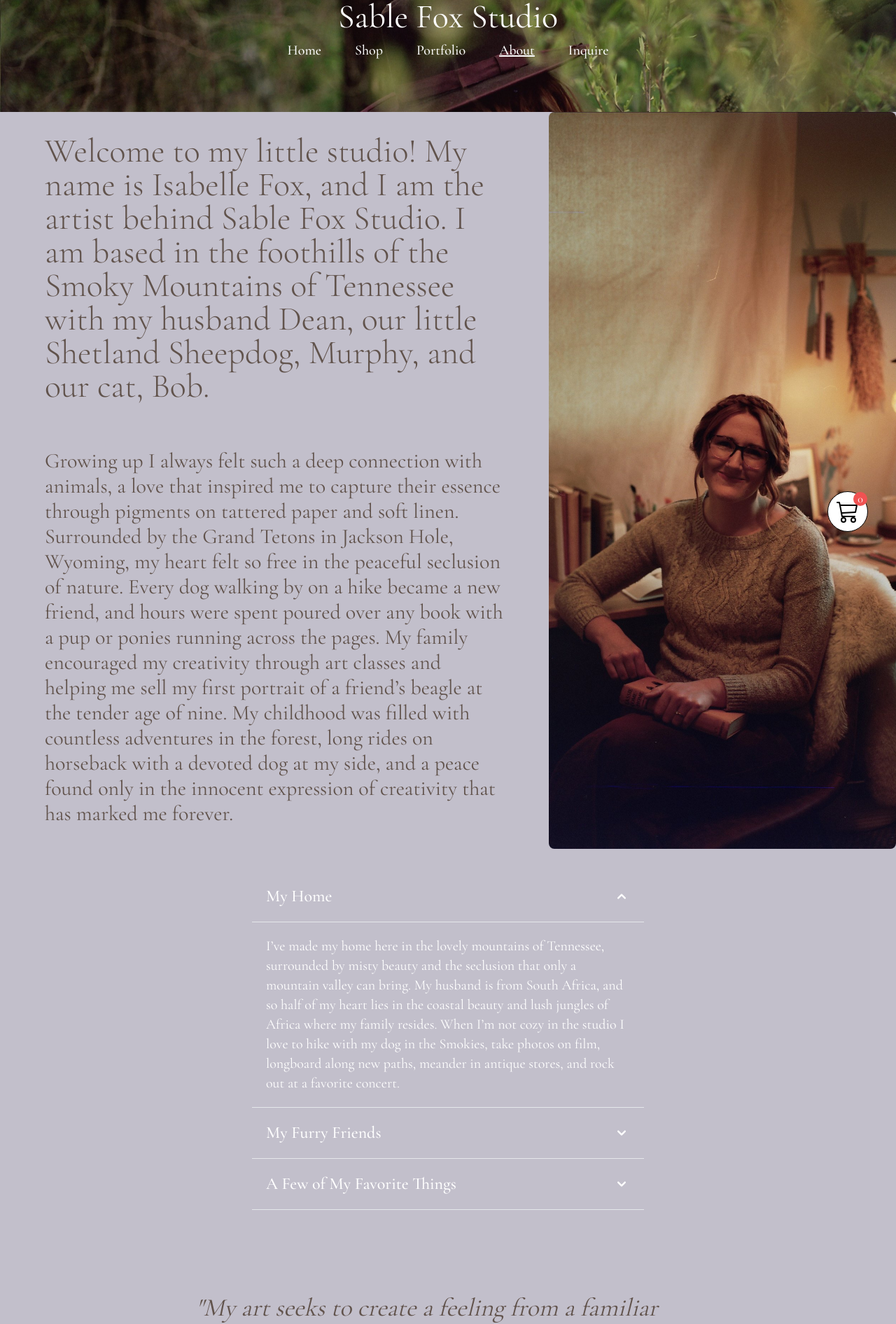
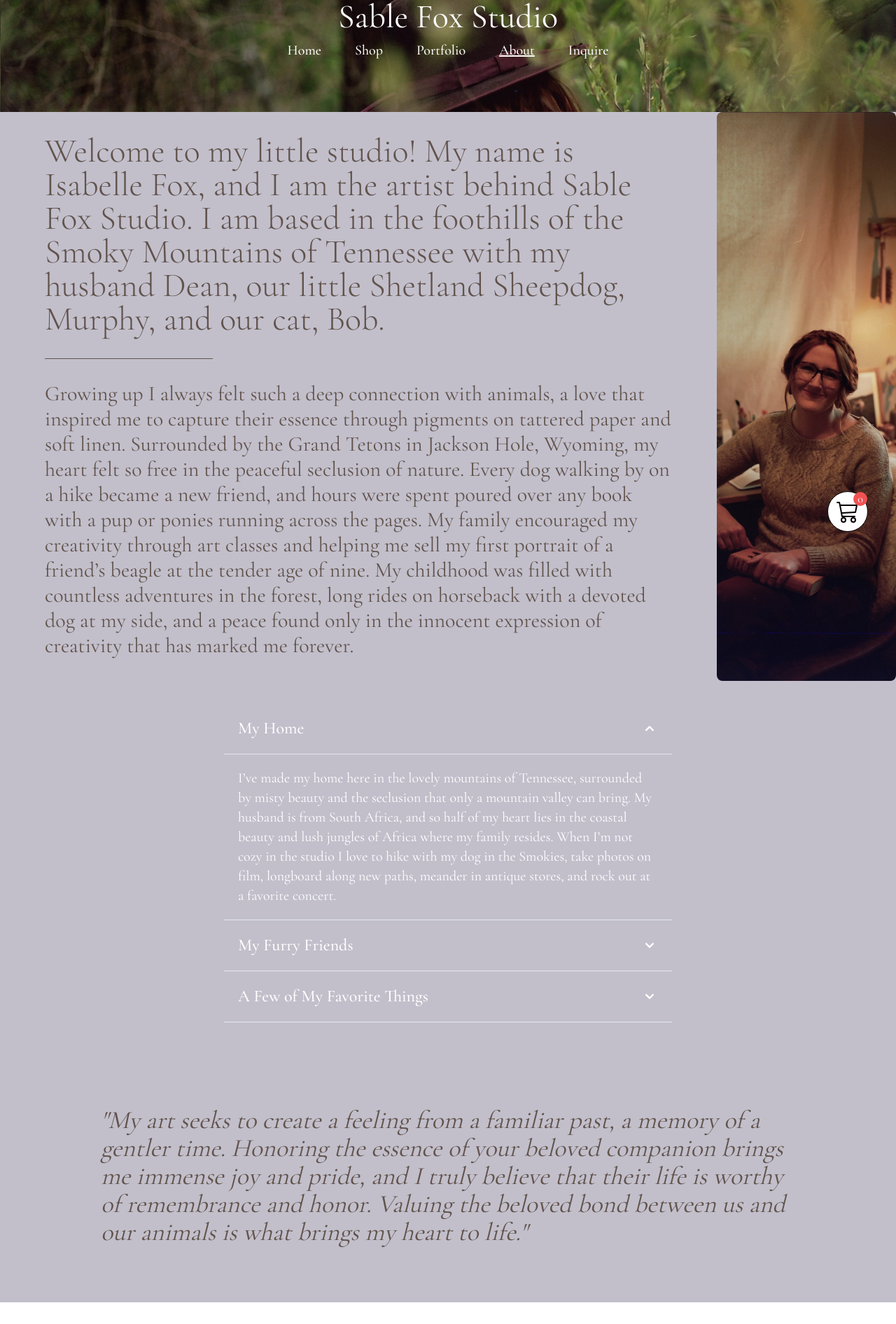
Before and after one commit to deanfoxcd/sable-fox-studio, a Next.js app: page /about in a window 1280 px wide. Shown: the top 1892 px of the page at 70% size. Built offline with nearby package versions, Linux system fonts and the light colour scheme; no server answers; the database is empty.

Commit message:
Fixed some mobile/ipad layouts

```diff
--- a/src/app/_components/aboutAccordion.tsx
+++ b/src/app/_components/aboutAccordion.tsx
@@ -10,7 +10,7 @@ import { customTheme } from '../styles/themes';
 const AboutAccordion = () => {
   return (
     <Accordion
-      className='mt-8 mb-10 max-w-xl mx-auto w-full px-2'
+      className='mt-8 mb-10 w-full mx-auto px-0'
       theme={customTheme.accordion.root}
     >
       <AccordionPanel flush={true}>
--- a/src/app/about/page.tsx
+++ b/src/app/about/page.tsx
@@ -4,8 +4,8 @@ import AboutAccordion from '../_components/aboutAccordion';
 const page: React.FC = function () {
   return (
     <div className='min-h-screen !bg-[#C2BFCB] !text-[var(--main-brown)]'>
-      <div className='flex flex-col lg:flex-row justify-between mt-8 lg:mt-16'>
-        <div className='flex-1'>
+      <div className='flex flex-col xl:flex-row justify-between mt-8 xl:mt-16'>
+        <div className='w-full xl:flex-1'>
           <p className='text-3xl lg:text-5xl font-light px-4 py-4 lg:px-16 lg:py-8'>
             Welcome to my little studio! My name is Isabelle Fox, and I am the
             artist behind Sable Fox Studio. I am based in the foothills of the
@@ -28,7 +28,7 @@ const page: React.FC = function () {
             innocent expression of creativity that has marked me forever.{' '}
           </p>
         </div>
-        <div className='flex-1 relative min-h-[300px] h-72 lg:h-auto mt-6 lg:mt-0'>
+        <div className='w-full max-w-xs mx-auto aspect-[3/4] h-auto relative mt-6 xl:mt-0 xl:w-64 xl:aspect-[3/4] xl:h-auto xl:mx-0 xl:max-w-none'>
           <Image
             src='/images/about-1.jpeg'
             alt='Belle'
@@ -39,11 +39,11 @@ const page: React.FC = function () {
         </div>
       </div>
 
-      <div>
+      <div className='w-full max-w-2xl mx-auto px-4'>
         <AboutAccordion />
       </div>
 
-      <div className='text-[var(--main-brown)] mx-4 my-10 pb-10 text-xl lg:mx-70 lg:my-30 lg:pb-20 lg:text-4xl'>
+      <div className='text-[var(--main-brown)] my-10 pb-10 text-xl w-full max-w-3xl xl:max-w-5xl mx-auto px-4 lg:my-30 lg:pb-20 lg:text-4xl'>
         <p>
           <em>
             &quot;My art seeks to create a feeling from a familiar past, a
```
